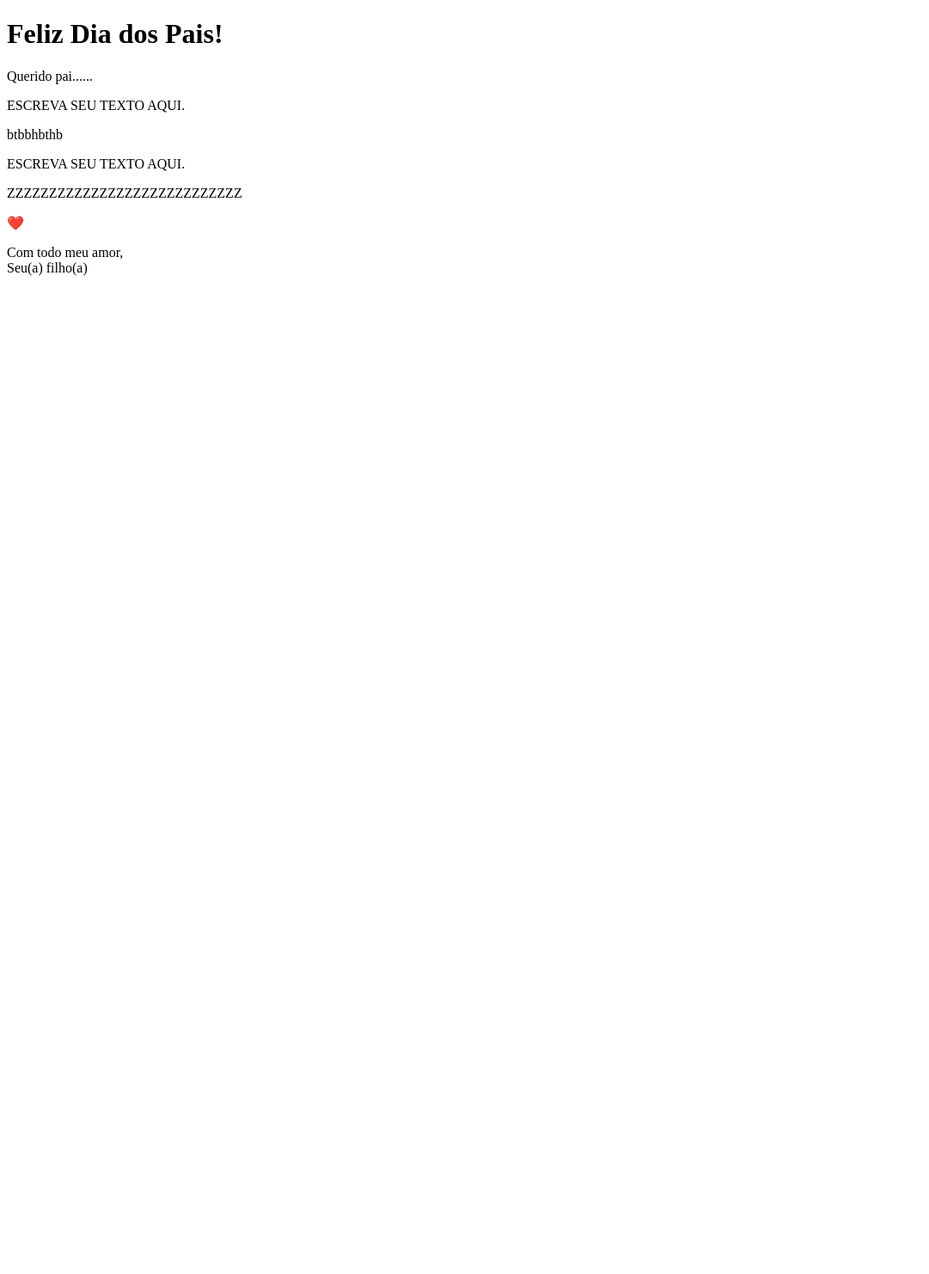
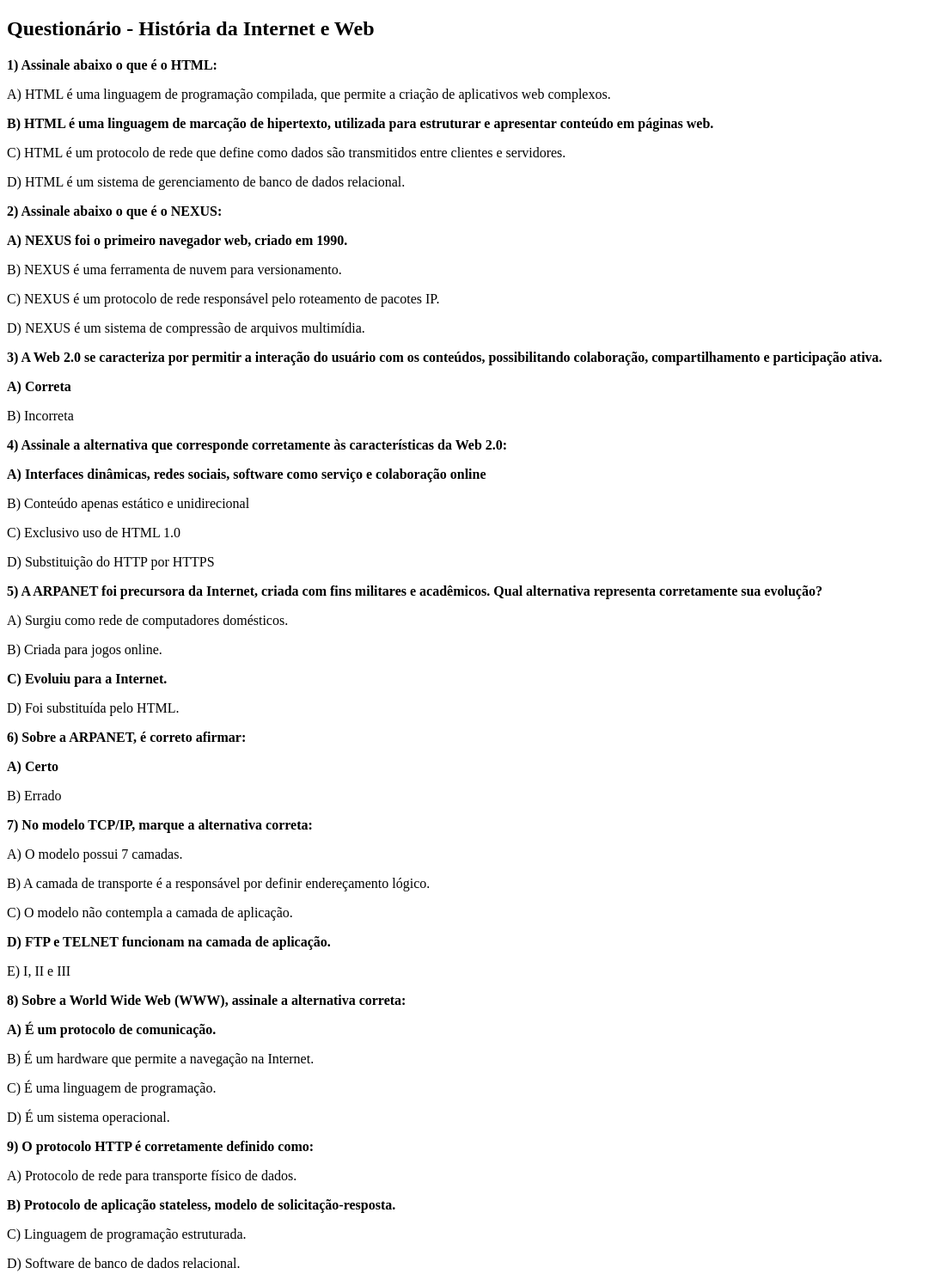
Before and after one commit to Deyjaylson/deyjaylson.github.io, a plain HTML site: page index.html in a window 1280 px wide. Shown: the whole page at 86% size, without its empty margins (0-1081 px from the left). Before the commit the page ends 800 px from the top, so only its background shows below. Drawn offline with Linux system fonts and the light colour scheme.

Commit message:
Update index.html

```diff
--- a/index.html
+++ b/index.html
@@ -1,24 +1,62 @@
+
 <!DOCTYPE html>
-<html lang="pt-br">
+<html lang="pt-BR">
 <head>
     <meta charset="UTF-8">
-    <title>Feliz Dia dos Pais!</title>
-  </head>
+    <title>Questionário - História da Internet e Web</title>
+</head>
 <body>
-    <div class="card">
-      <h1>Feliz Dia dos Pais!</h1>
+    <h2>Questionário - História da Internet e Web</h2>
 
-        <p>Querido pai......</p>
+    <p><b>1) Assinale abaixo o que é o HTML:</b></p>
+    <p>A) HTML é uma linguagem de programação compilada, que permite a criação de aplicativos web complexos.</p>
+    <p><b>B) HTML é uma linguagem de marcação de hipertexto, utilizada para estruturar e apresentar conteúdo em páginas web.</b></p>
+    <p>C) HTML é um protocolo de rede que define como dados são transmitidos entre clientes e servidores.</p>
+    <p>D) HTML é um sistema de gerenciamento de banco de dados relacional.</p>
 
-        <p>ESCREVA SEU TEXTO AQUI.</p>
-        btbbhbthb
-        <p>ESCREVA SEU TEXTO AQUI.</p>
+    <p><b>2) Assinale abaixo o que é o NEXUS:</b></p>
+    <p><b>A) NEXUS foi o primeiro navegador web, criado em 1990.</b></p>
+    <p>B) NEXUS é uma ferramenta de nuvem para versionamento.</p>
+    <p>C) NEXUS é um protocolo de rede responsável pelo roteamento de pacotes IP.</p>
+    <p>D) NEXUS é um sistema de compressão de arquivos multimídia.</p>
 
-        <p>ZZZZZZZZZZZZZZZZZZZZZZZZZZZZ</p>
+    <p><b>3) A Web 2.0 se caracteriza por permitir a interação do usuário com os conteúdos, possibilitando colaboração, compartilhamento e participação ativa.</b></p>
+    <p><b>A) Correta</b></p>
+    <p>B) Incorreta</p>
 
-        <p class="heart">❤️</p>
+    <p><b>4) Assinale a alternativa que corresponde corretamente às características da Web 2.0:</b></p>
+    <p><b>A) Interfaces dinâmicas, redes sociais, software como serviço e colaboração online</b></p>
+    <p>B) Conteúdo apenas estático e unidirecional</p>
+    <p>C) Exclusivo uso de HTML 1.0</p>
+    <p>D) Substituição do HTTP por HTTPS</p>
 
-        <p class="signature">Com todo meu amor,<br>Seu(a) filho(a)</p>
-    </div>
+    <p><b>5) A ARPANET foi precursora da Internet, criada com fins militares e acadêmicos. Qual alternativa representa corretamente sua evolução?</b></p>
+    <p>A) Surgiu como rede de computadores domésticos.</p>
+    <p>B) Criada para jogos online.</p>
+    <p><b>C) Evoluiu para a Internet.</b></p>
+    <p>D) Foi substituída pelo HTML.</p>
+
+    <p><b>6) Sobre a ARPANET, é correto afirmar:</b></p>
+    <p><b>A) Certo</b></p>
+    <p>B) Errado</p>
+
+    <p><b>7) No modelo TCP/IP, marque a alternativa correta:</b></p>
+    <p>A) O modelo possui 7 camadas.</p>
+    <p>B) A camada de transporte é a responsável por definir endereçamento lógico.</p>
+    <p>C) O modelo não contempla a camada de aplicação.</p>
+    <p><b>D) FTP e TELNET funcionam na camada de aplicação.</b></p>
+    <p>E) I, II e III</p>
+
+    <p><b>8) Sobre a World Wide Web (WWW), assinale a alternativa correta:</b></p>
+    <p><b>A) É um protocolo de comunicação.</b></p>
+    <p>B) É um hardware que permite a navegação na Internet.</p>
+    <p>C) É uma linguagem de programação.</p>
+    <p>D) É um sistema operacional.</p>
+
+    <p><b>9) O protocolo HTTP é corretamente definido como:</b></p>
+    <p>A) Protocolo de rede para transporte físico de dados.</p>
+    <p><b>B) Protocolo de aplicação stateless, modelo de solicitação-resposta.</b></p>
+    <p>C) Linguagem de programação estruturada.</p>
+    <p>D) Software de banco de dados relacional.</p>
 </body>
 </html>
```
